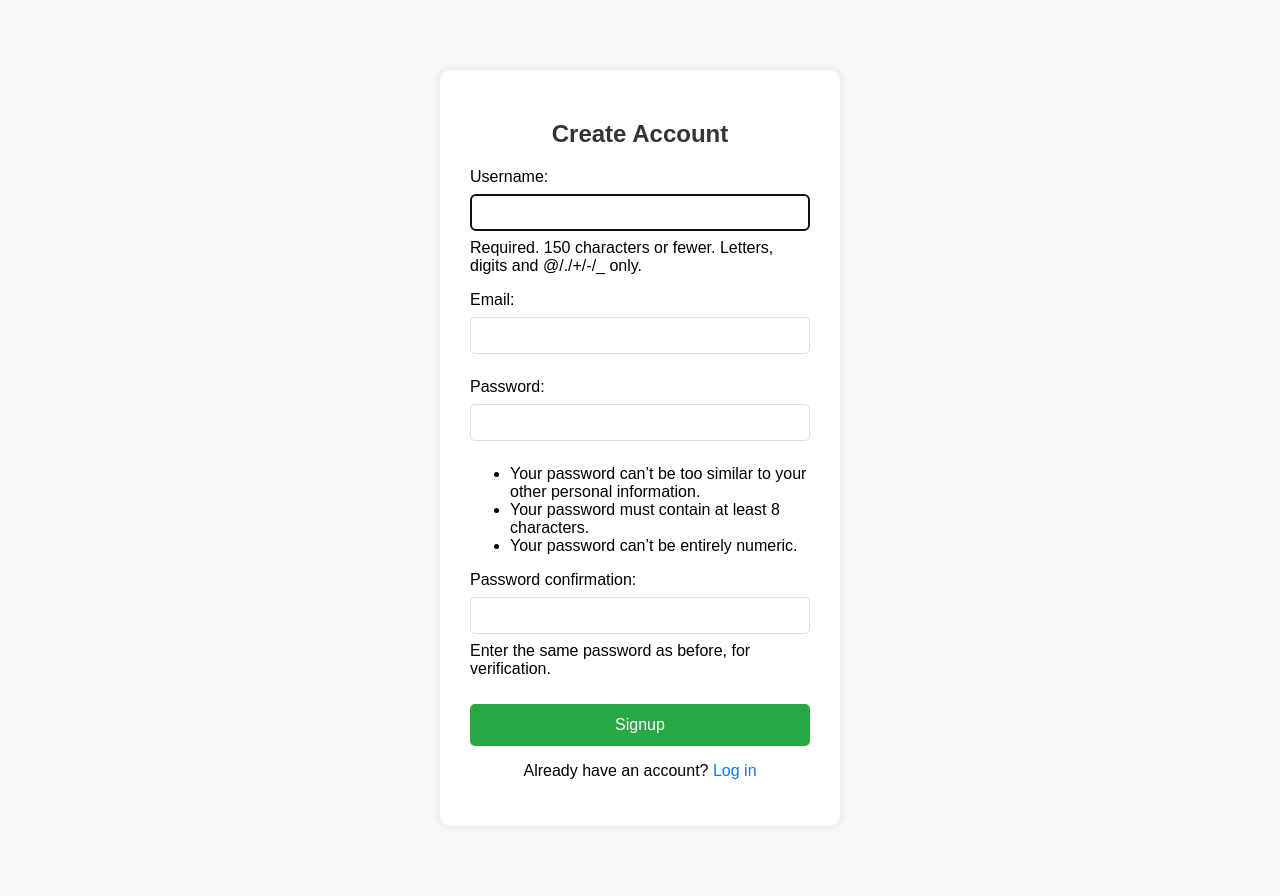
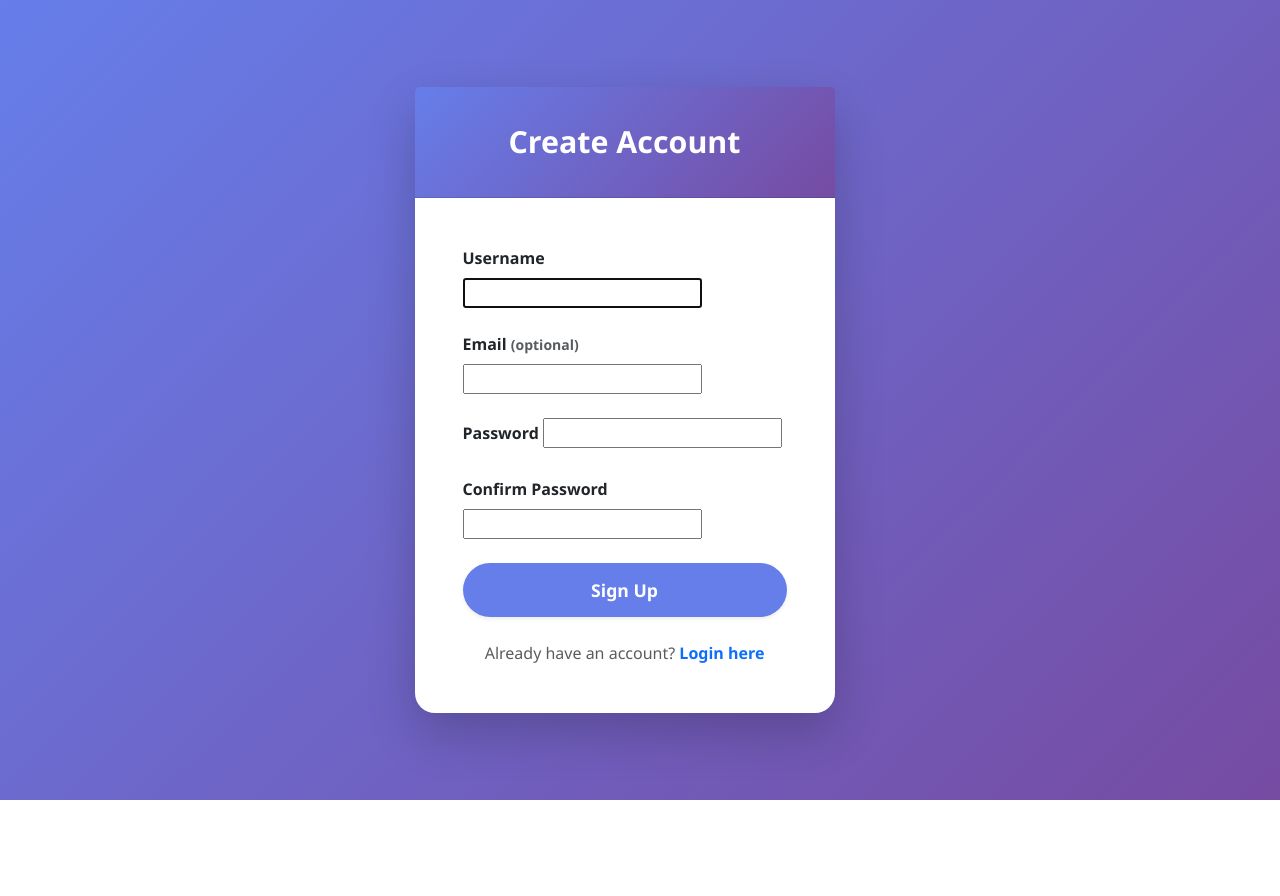
Before and after one commit to origbo1978/coursep, a Django app: page /signup in a window 1280 px wide. After the commit the page ends 800 px from the top, so only its background shows below. Run offline with Django 4.2, Linux system fonts and the light colour scheme; some libraries are stand-ins or nearby versions.

Commit message:
Final version: beautiful login/signup + full enrollment system + clean templates

```diff
--- /dev/null
+++ b/Course/templates/footer.html
@@ -0,0 +1,5 @@
+<footer class="bg-dark text-white py-4 mt-auto">
+    <div class="container text-center">
+        <p class="mb-0">© {{ now|date:"Y" }} skyeo. All rights reserved.</p>
+    </div>
+</footer>
--- a/Course/templates/home.html
+++ b/Course/templates/home.html
@@ -108,7 +108,7 @@
                 </div>
                 <a href="{% url 'logout' %}" class="btn btn-outline-danger">Logout</a>
             {% else %}
-                <a href="{% url 'login' %}" class="btn btn-outline-success">Login</a>
+                <a href="{% url 'login' %}" class="btn btn-outline-success">{{ request.user }}</a>
             {% endif %}
         </div>
     </div>
--- a/Course/templates/signup.html
+++ b/Course/templates/signup.html
@@ -3,93 +3,131 @@
 <head>
     <meta charset="UTF-8">
     <meta name="viewport" content="width=device-width, initial-scale=1.0">
-    <title>Signup</title>
-
+    <title>Sign Up • Sk Academy</title>
+    <link href="https://cdn.jsdelivr.net/npm/bootstrap@5.3.3/dist/css/bootstrap.min.css" rel="stylesheet">
+    <script src="https://cdn.jsdelivr.net/npm/sweetalert2@11"></script>
     <style>
         body {
-            font-family: Arial, sans-serif;
-            max-width: 400px;
-            margin: 50px auto;
-            padding: 20px;
-            background: #f8f9fa;
+            background: linear-gradient(135deg, #667eea 0%, #764ba2 100%);
+            min-height: 100vh;
+            display: flex;
+            align-items: center;
+            justify-content: center;
+            font-family: 'Segoe UI', sans-serif;
         }
-        .form-container {
-            background: white;
-            padding: 30px;
-            border-radius: 10px;
-            box-shadow: 0 0 10px rgba(0,0,0,0.1);
+        .card {
+            border: none;
+            border-radius: 20px;
+            box-shadow: 0 20px 50px rgba(0,0,0,0.2);
+            max-width: 420px;
+            width: 100%;
         }
-        input[type=text], input[type=password], input[type=email] {
-            width: 100%;
-            padding: 10px;
-            margin: 8px 0;
-            border: 1px solid #ddd;
-            border-radius: 5px;
-            box-sizing: border-box;
+        .card-header {
+            background: linear-gradient(135deg, #667eea, #764ba2);
+            color: white;
+            text-align: center;
+            padding: 2rem;
+            font-size: 1.9rem;
+            font-weight: 700;
+            border-radius: 20px 20px 0 0;
         }
-        button {
-            background: #28a745;
-            color: white;
-            padding: 12px 20px;
+        .btn-signup {
+            background: #667eea;
             border: none;
-            border-radius: 5px;
-            cursor: pointer;
-            width: 100%;
-            font-size: 16px;
-            margin-top: 10px;
+            border-radius: 50px;
+            padding: 14px;
+            font-weight: 600;
+            font-size: 1.1rem;
         }
-        button:hover { background: #218838; }
-        .login-link { text-align: center; margin-top: 15px; }
-        .login-link a { color: #007bff; text-decoration: none; }
+        .btn-signup:hover {
+            background: #5a6fd8;
+            transform: translateY(-3px);
+            box-shadow: 0 10px 20px rgba(102,126,234,0.4);
+        }
+        .form-control {
+            border-radius: 12px;
+            padding: 14px 16px;
+            font-size: 1rem;
+            border: 1.5px solid #ddd;
+        }
+        .form-control:focus {
+            border-color: #667eea;
+            box-shadow: 0 0 0 0.2rem rgba(102,126,234,0.25);
+        }
+        .errorlist {
+            color: #e74c3c;
+            font-size: 0.9rem;
+            margin-top: 5px;
+            list-style: none;
+            padding-left: 0;
+        }
     </style>
 </head>
 <body>
 
-<div class="form-container">
-    <h2 style="text-align:center; color:#333; margin-bottom:20px;">Create Account</h2>
+<div class="container">
+    <div class="row justify-content-center">
+        <div class="col-11 col-md-8 col-lg-5">
+            <div class="card">
+                <div class="card-header">
+                    Create Account
+                </div>
+                <div class="card-body p-5">
+                    <form method="post">
+                        {% csrf_token %}
 
-    <form method="POST" id="signupForm">
-        {% csrf_token %}
-        {{ form.as_p }}
-        <button type="submit">Signup</button>
-    </form>
+                        <!-- Username -->
+                        <div class="mb-4">
+                            <label class="form-label fw-bold">Username</label>
+                            {{ form.username }}
+                            {% if form.username.errors %}
+                                <div class="errorlist">{{ form.username.errors }}</div>
+                            {% endif %}
+                        </div>
 
-    <div class="login-link">
-        <p>Already have an account? <a href="{% url 'login' %}">Log in</a></p>
+                        <!-- Email -->
+                        <div class="mb-4">
+                            <label class="form-label fw-bold">Email <small class="text-muted">(optional)</small></label>
+                            {{ form.email }}
+                            {% if form.email.errors %}
+                                <div class="errorlist">{{ form.email.errors }}</div>
+                            {% endif %}
+                        </div>
+
+                        <!-- Password -->
+                        <div class="mb-4">
+                            <label class="form-label fw-bold">Password</label>
+                            {{ form.password1 }}
+                            {% if form.password1.errors %}
+                                <div class="errorlist">{{ form.password1.errors }}</div>
+                            {% endif %}
+                        </div>
+
+                        <!-- Confirm Password -->
+                        <div class="mb-4">
+                            <label class="form-label fw-bold">Confirm Password</label>
+                            {{ form.password2 }}
+                            {% if form.password2.errors %}
+                                <div class="errorlist">{{ form.password2.errors }}</div>
+                            {% endif %}
+                        </div>
+
+                        <button type="submit" class="btn btn-primary btn-signup w-100 shadow-sm">
+                            Sign Up
+                        </button>
+                    </form>
+
+                    <div class="text-center mt-4">
+                        <p class="mb-0 text-muted">
+                            Already have an account?
+                            <a href="{% url 'login' %}" class="text-primary fw-bold text-decoration-none">Login here</a>
+                        </p>
+                    </div>
+                </div>
+            </div>
+        </div>
     </div>
 </div>
 
-<!-- 1. LOAD SWEETALERT2 AT THE END -->
-<script src="https://cdn.jsdelivr.net/npm/sweetalert2@11"></script>
-
-<!-- 2. RUN ONLY AFTER PAGE + SWEETALERT LOADS -->
-<script>
-    document.addEventListener('DOMContentLoaded', function () {
-        // Only show alert if Django sent messages
-        {% if messages %}
-            let hasShown = false;
-
-            {% for message in messages %}
-                {% if not hasShown %}
-                    Swal.fire({
-                        icon: '{{ message.tags }}',
-                        title: '{{ message.tags|capfirst }}',
-                        text: '{{ message|escapejs }}',
-                        confirmButtonText: 'OK',
-                        allowOutsideClick: false
-                    }).then((result) => {
-                        {% if 'success' in message.tags %}
-                            if (result.isConfirmed) {
-                                window.location.href = "{% url 'login' %}";
-                            }
-                        {% endif %}
-                    });
-                    hasShown = true;  // Prevent duplicate popups
-                {% endif %}
-            {% endfor %}
-        {% endif %}
-    });
-</script>
-
 </body>
 </html>
--- a/Course/urls.py
+++ b/Course/urls.py
@@ -10,4 +10,5 @@
     path('courses',views.courses,name='courses'),
     path('course_description/<int:course_id>/',views.course_description,name='course_description'),
     path('profile',views.profile_view,name='profile_view'),
+    path('enroll/<int:course_id>/', views.enroll, name='enroll'),
 ]
--- a/Course/views.py
+++ b/Course/views.py
@@ -15,7 +15,10 @@
 
     student = None
     if request.user.is_authenticated:
-        student = get_object_or_404(Student, user=request.user)
+        try:
+            student = Student.objects.get(user=request.user)
+        except Student.DoesNotExist:
+            student = None  # if user has no Student profile (rare, but safe)
 
     context = {
         'p': p,
@@ -23,12 +26,10 @@
     }
     return render(request, 'home.html', context)
 
-
 def logout_view(request):
-    """Log the user out and redirect to the login page."""
+    messages.success(request, 'You have been logged out successfully!')
     logout(request)
     return redirect('login')
-
 
 def login_view(request):
     """Handle login form submission."""
@@ -61,11 +62,17 @@
     return render(request, 'signup.html', {'form': form})
 
 
-@login_required
+
 def courses(request):
-    """List all courses for a logged-in student."""
     p = Course.objects.all()
-    student = get_object_or_404(Student, user=request.user)
+
+    # ONLY get student if user is logged in
+    student = None
+    if request.user.is_authenticated:
+        try:
+            student = Student.objects.get(user=request.user)
+        except Student.DoesNotExist:
+            student = None
 
     context = {
         'p': p,
@@ -107,3 +114,11 @@
         'enrollments': []  # empty list so template doesn't break
     }
     return render(request, 'profile.html', context)
+
+
+@login_required
+def enroll(request, course_id):
+    course = get_object_or_404(Course, id=course_id)
+    student = get_object_or_404(Student, user=request.user)
+    student.courses.add(course)
+    return redirect('courses')
```
Also changed, not shown: Course/templates/base.html (+33 -50 lines), Course/templates/courses.html (+13 -1 lines), Course/templates/login.html (+28 -96 lines), Course/templates/nav bar.html (added, +41 -0 lines), Course_correct/settings.py (+3 -5 lines).
